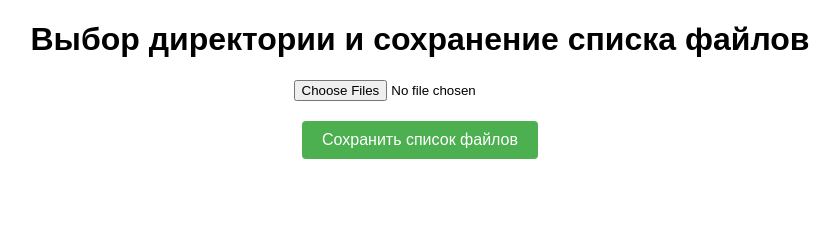
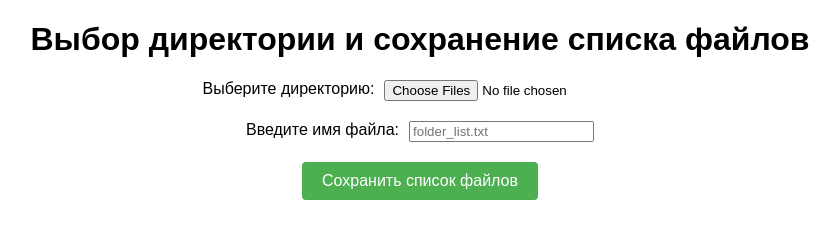
Before and after one commit to drinkinvision/FILES_LIST, a plain HTML site: page index.html in a window 1280 px wide. Both pictures are taken after a click on the button "Сохранить список файлов". Shown: the whole page, without its empty margins (220-1060 px from the left). Drawn offline with Linux system fonts and the light colour scheme.

Commit message:
Add files via upload

```diff
--- a/index.html
+++ b/index.html
@@ -16,6 +16,10 @@
       display: flex;
       justify-content: center;
       margin-bottom: 20px;
+    }
+
+    .input-container label {
+      margin-right: 10px;
     }
 
     #save-button {
@@ -37,7 +41,13 @@
   <h1>Выбор директории и сохранение списка файлов</h1>
 
   <div class="input-container">
+    <label for="directory-input">Выберите директорию:</label>
     <input type="file" id="directory-input" webkitdirectory multiple>
+  </div>
+
+  <div class="input-container">
+    <label for="file-name-input">Введите имя файла:</label>
+    <input type="text" id="file-name-input" placeholder="folder_list.txt">
   </div>
 
   <div class="input-container">
@@ -46,10 +56,12 @@
 
   <script>
     const directoryInput = document.getElementById('directory-input');
+    const fileNameInput = document.getElementById('file-name-input');
     const saveButton = document.getElementById('save-button');
 
     saveButton.addEventListener('click', function() {
       const files = directoryInput.files;
+      const fileName = fileNameInput.value || 'folder_list.txt'; // Если пользователь не ввел имя файла, используем имя по умолчанию
 
       if (files.length > 0) {
         const folderSet = new Set();
@@ -73,7 +85,7 @@
 
         const link = document.createElement('a');
         link.href = URL.createObjectURL(blob);
-        link.download = 'folder_list.txt';
+        link.download = fileName;
         link.click();
       }
     });
```
